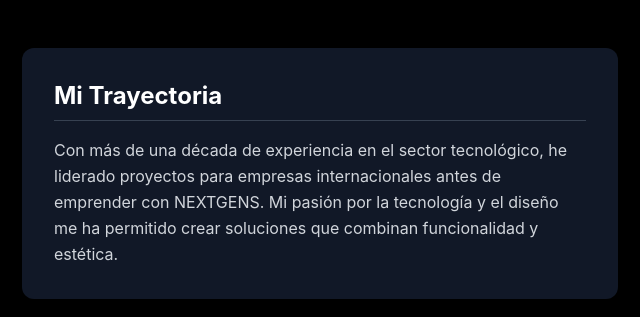
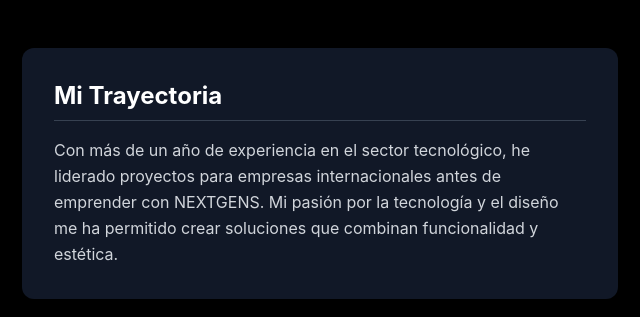
Before and after one commit to NEXTGENS223/NGS-TECH, a plain HTML site: page index.html in a window 1280 px wide. Shown: the part 1560-1877 px from the top of the page, 638-1278 px from the left. Drawn offline with nearby package versions, Linux system fonts and the light colour scheme.

Commit message:
Update index.html

```diff
--- a/index.html
+++ b/index.html
@@ -249,7 +249,7 @@
             <div class="about-card bg-gray-900 p-8 rounded-xl">
               <h3 class="text-2xl font-bold mb-4 border-b border-gray-700 pb-2">Mi Trayectoria</h3>
               <p class="text-gray-300 leading-relaxed">
-                Con más de una década de experiencia en el sector tecnológico, he liderado proyectos para empresas internacionales antes de emprender con NEXTGENS. Mi pasión por la tecnología y el diseño me ha permitido crear soluciones que combinan funcionalidad y estética.
+                Con más de un año de experiencia en el sector tecnológico, he liderado proyectos para empresas internacionales antes de emprender con NEXTGENS. Mi pasión por la tecnología y el diseño me ha permitido crear soluciones que combinan funcionalidad y estética.
               </p>
             </div>
 
```
